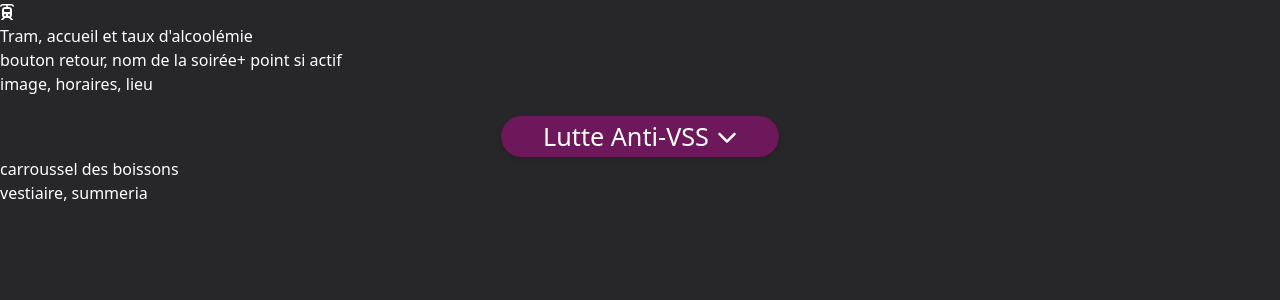
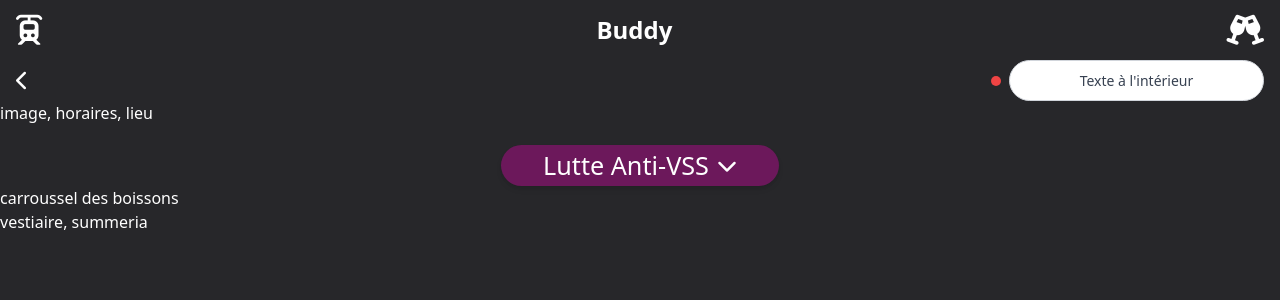
Before and after one commit to u-d3veloper/buddy, a React (Create React App) app: page /event in a window 1280 px wide. Shown: the top 300 px of the page. Built offline with nearby package versions, Linux system fonts and the light colour scheme.

Commit message:
navbar + div de titre soirée, coquille vide

```diff
--- a/src/views/Event.js
+++ b/src/views/Event.js
@@ -1,23 +1,39 @@
-import React from 'react'
-import VSS from '../components/VSS'
-
+import React from "react";
+import VSS from "../components/VSS";
+// import { useParams } from 'react-router-dom';
 export default function Event() {
   return (
-    <div >
+    <div>
+      <div class="bg-zinc-800	r h-screen w-screen text-white	" id="wrapper">
+        <div
+          class="flex items-center justify-between w-full px-4 py-3"
+          id="header"
+        >
+          <i class="fa-solid fa-train-tram text-3xl"></i>
 
-      <div class="bg-zinc-800	r h-screen w-screen text-white	" id="wrapper">
-        <div className= "header">
-          <i class="fa-solid fa-train-tram"></i>
-          <p>Tram, accueil et taux d'alcoolémie</p>
+          <p class="text-2xl font-bold">Buddy</p>
+
+          <i class="fa-solid fa-glass-cheers text-3xl"></i>
         </div>
-        <div className="navbar">
-          <p> bouton retour, nom de la soirée+ point si actif</p>
+
+        <div class="flex items-center justify-between w-full px-4">
+          <i class="fa-solid fa-chevron-left text-white text-xl"></i>
+
+          <div class="flex items-center space-x-2">
+            <div class="w-2.5 h-2.5 bg-red-500 rounded-full"></div>
+
+            <div class="w-[255px] h-[41px] bg-white border border-gray-300 flex rounded-[21px] items-center justify-center">
+              <span class="text-gray-700 text-sm font-medium">
+                Texte à l'intérieur
+              </span>
+            </div>
+          </div>
         </div>
         <div className="infos">
           <p>image, horaires, lieu</p>
         </div>
         <div className="VSS">
-        <VSS VSSName= "Lisa" />
+          <VSS VSSName="Lisa" />
         </div>
         <div className="boissons"> carroussel des boissons </div>
         <div className="nourriture"> </div>
@@ -25,8 +41,6 @@ export default function Event() {
           <p> vestiaire, summeria</p>
         </div>
       </div>
-
     </div>
-
-  )
+  );
 }
```
